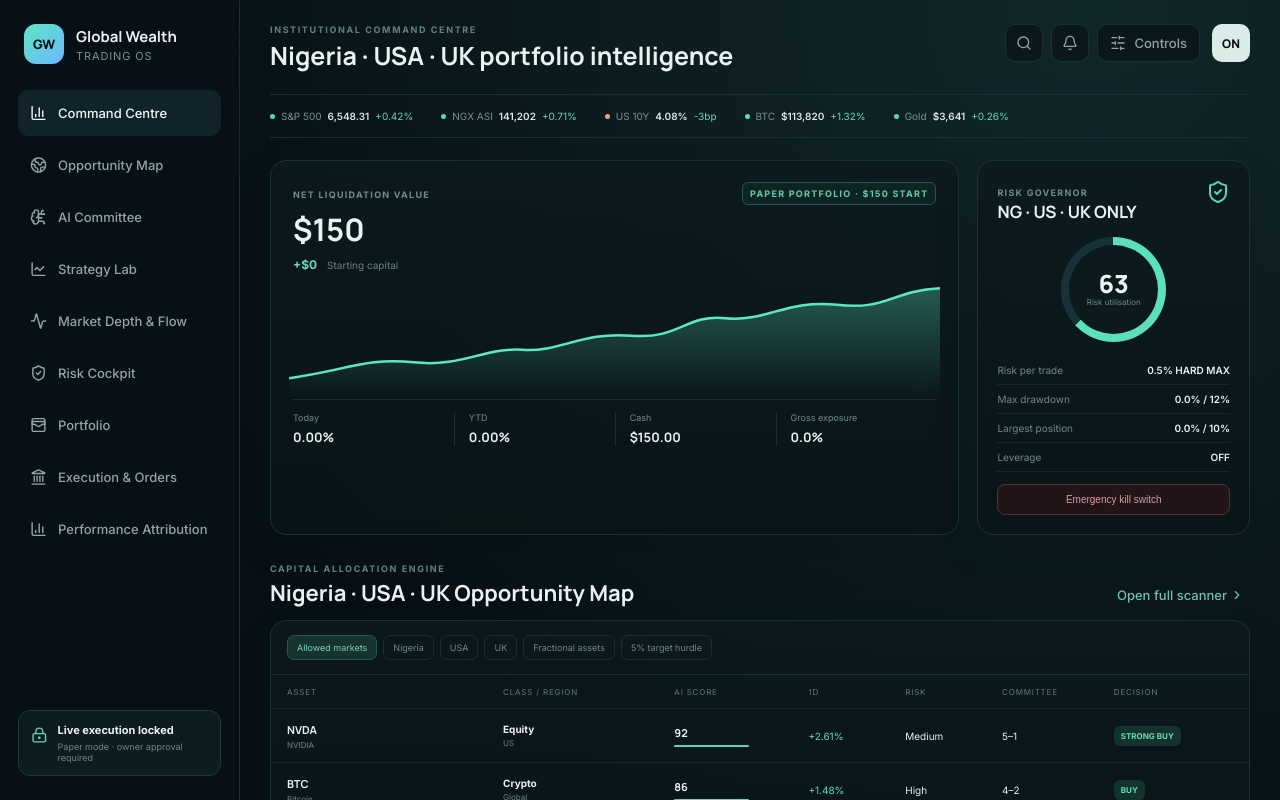
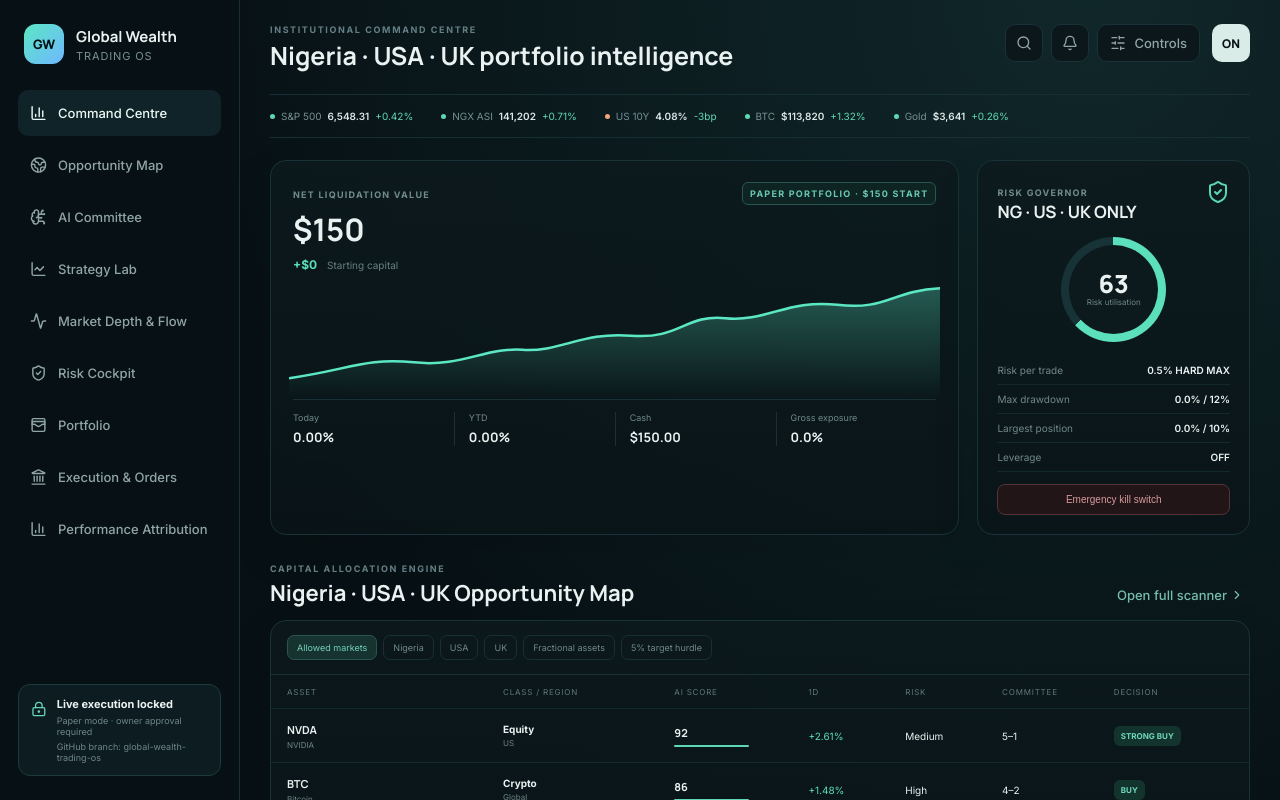
Before and after one commit to NgwutaOforbuike/PROJECTS-21, a React (Vite) app in the folder global-wealth-trading-os/web/: page / in a window 1280 px wide. Shown: the top 800 px of the page. Built offline with nearby package versions, Linux system fonts and the light colour scheme.

Commit message:
Show GitHub-synced status in live visual

```diff
--- a/global-wealth-trading-os/web/src/main.tsx
+++ b/global-wealth-trading-os/web/src/main.tsx
@@ -2,6 +2,7 @@ import React from "react";
 import {createRoot} from "react-dom/client";
 import {Activity,BarChart3,Bell,BrainCircuit,ChevronRight,Globe2,Landmark,LineChart,LockKeyhole,Search,ShieldCheck,SlidersHorizontal,Sparkles,WalletCards} from "lucide-react";
 import "./styles.css";
+import {buildInfo} from "./buildInfo";
 
 const money=(n:number)=>new Intl.NumberFormat("en-US",{style:"currency",currency:"USD",maximumFractionDigits:0}).format(n);
 const pct=(n:number)=>`${n>0?"+":""}${n.toFixed(2)}%`;
@@ -38,7 +39,7 @@ function App(){
     <button><Landmark/>Execution & Orders</button>
     <button><BarChart3/>Performance Attribution</button>
    </nav>
-   <div className="guard"><LockKeyhole/><div><b>Live execution locked</b><span>Paper mode · owner approval required</span></div></div>
+   <div className="guard"><LockKeyhole/><div><b>Live execution locked</b><span>Paper mode · owner approval required</span><span>{buildInfo.source}</span></div></div>
   </aside>
   <main>
    <header>
```
